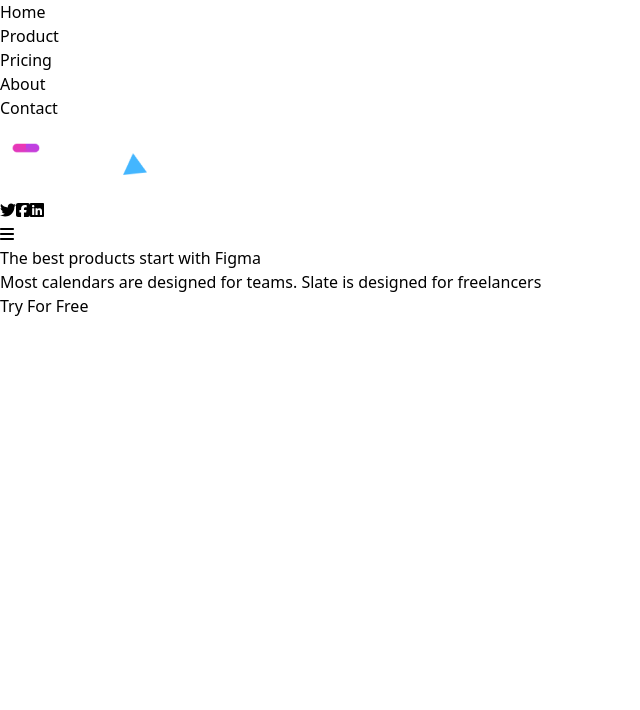
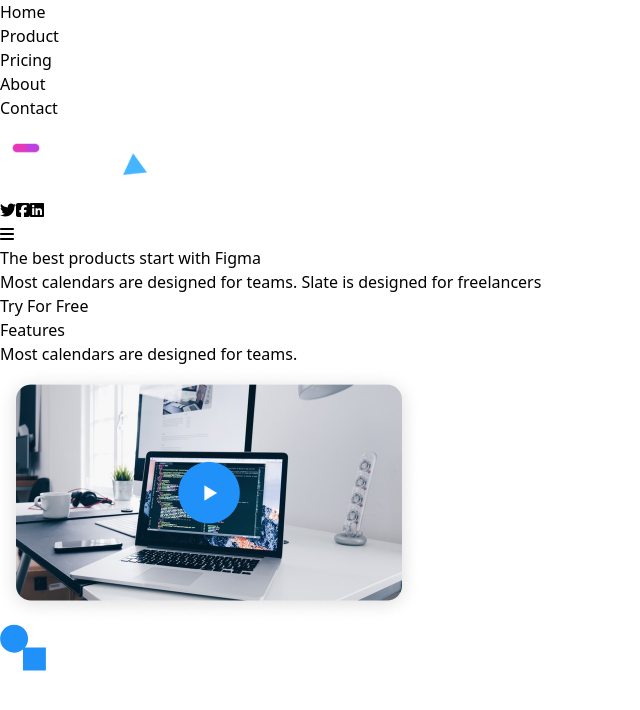
Before and after one commit to Mampionona33/test-integration-ctrlweb, a Vue app: page / in a window 1280 px wide. Shown: the top 710 px of the page, without its empty margins (0-640 px from the left). Built offline with nearby package versions, Linux system fonts and the light colour scheme.

Commit message:
début implementation Features

```diff
--- a/src/App.vue
+++ b/src/App.vue
@@ -5,7 +5,7 @@ import { FontAwesomeIcon } from "@fortawesome/vue-fontawesome";
 </script>
 
 <template>
-  <div>
+  <div class="bg-slate-100">
     <Header />
     <Home />
   </div>
--- /dev/null
+++ b/src/components/Features.vue
@@ -0,0 +1,12 @@
+<template>
+  <div class="text-center">
+    <h2 class="text-3xl">Features</h2>
+    <p>Most calendars are designed for teams.</p>
+    <img src="../assets/video_screen.png" alt="vidéo" class="md:hidden" />
+    <div>
+      <div>
+        <img src="../assets/rond_carre.svg" alt="" />
+      </div>
+    </div>
+  </div>
+</template>
--- a/src/pages/Home.vue
+++ b/src/pages/Home.vue
@@ -1,9 +1,13 @@
 <template>
   <div
     class="flex flex-col items-center justify-center min-h-screen bg-gray-100"
-  ></div>
+  >
+    <Features />
+  </div>
 </template>
 
-<script setup lang="ts"></script>
+<script setup lang="ts">
+import Features from "../components/Features.vue";
+</script>
 
 <style scoped></style>
```
Also changed, not shown: src/assets/rond_carre.svg (added), src/assets/video_screen.png (added).
